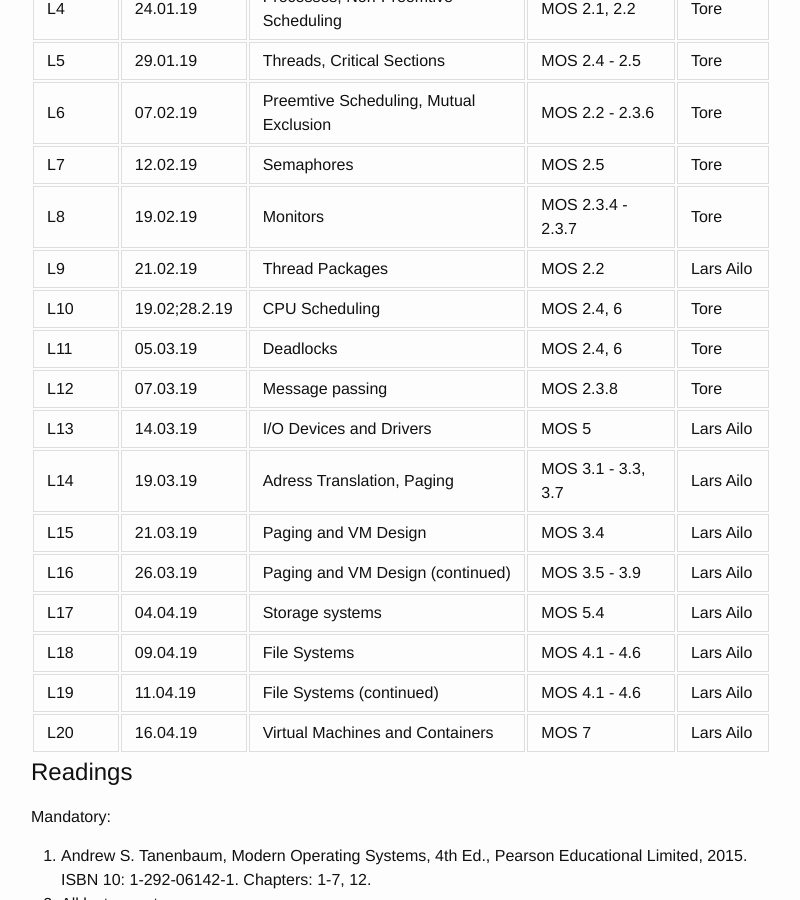
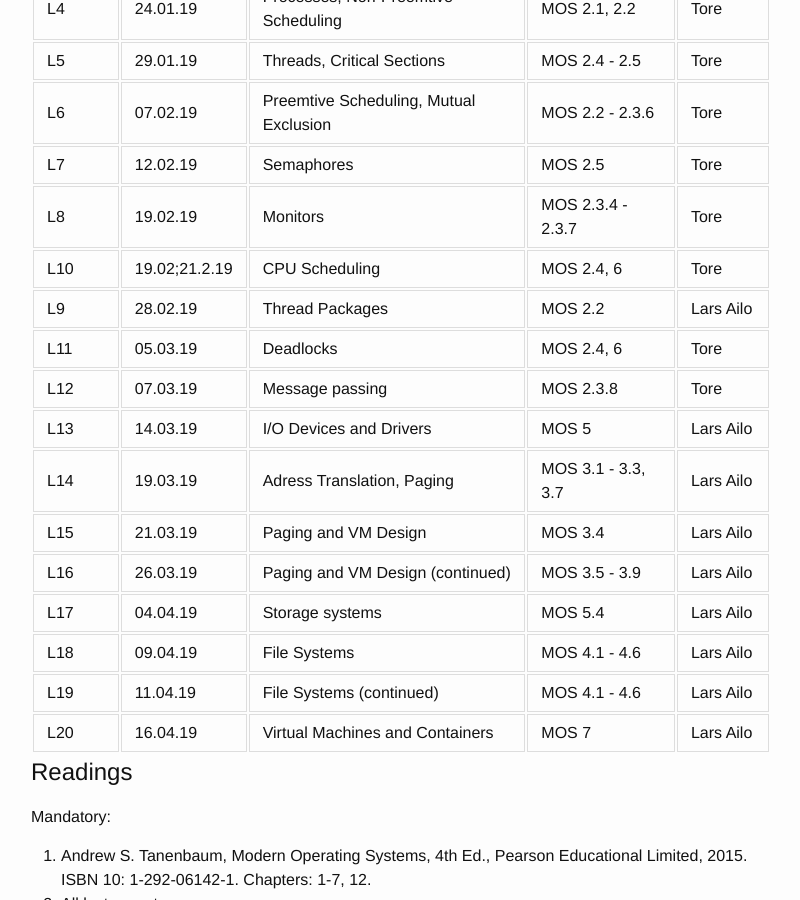
Before and after one commit to uit-inf-2201-s19/uit-inf-2201-s19.github.io, a Jekyll site: the page built from index.md, in a window 1280 px wide and 900 px high, scrolled down 1371 px. Shown: the whole window, without its empty margins (239-1039 px from the left). Built offline with Jekyll 4.4.1, drawn with Linux system fonts in a browser that asks for light colours.

```diff
--- a/index.md
+++ b/index.md
@@ -56,8 +56,8 @@ All lecture notes are in the [lectures directory](https://github.com/uit-inf-220
 | L6  | 07.02.19 | Preemtive Scheduling, Mutual Exclusion  | MOS 2.2 - 2.3.6 | Tore |
 | L7  | 12.02.19| Semaphores | MOS 2.5 | Tore |
 | L8  | 19.02.19| Monitors  | MOS 2.3.4 - 2.3.7 | Tore |
-| L9  | 21.02.19| Thread Packages | MOS 2.2 | Lars Ailo |
-| L10 | 19.02;28.2.19| CPU Scheduling | MOS 2.4, 6 | Tore |
+| L10 | 19.02;21.2.19| CPU Scheduling | MOS 2.4, 6 | Tore |
+| L9  | 28.02.19| Thread Packages | MOS 2.2 | Lars Ailo |
 | L11 | 05.03.19| Deadlocks | MOS 2.4, 6 | Tore |
 | L12 | 07.03.19| Message passing | MOS 2.3.8 | Tore |
 | L13 | 14.03.19|I/O Devices and Drivers  | MOS 5 | Lars Ailo |
```
